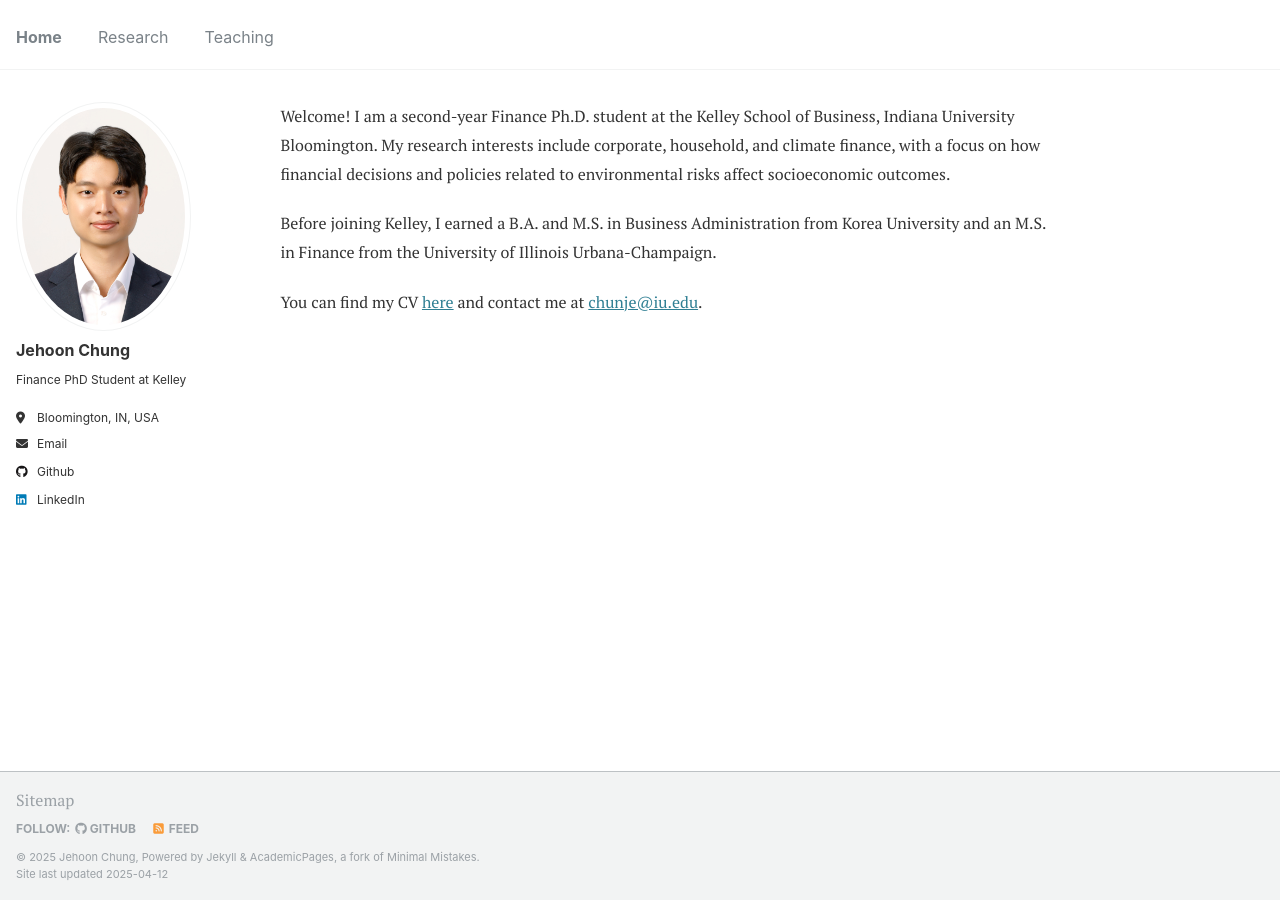
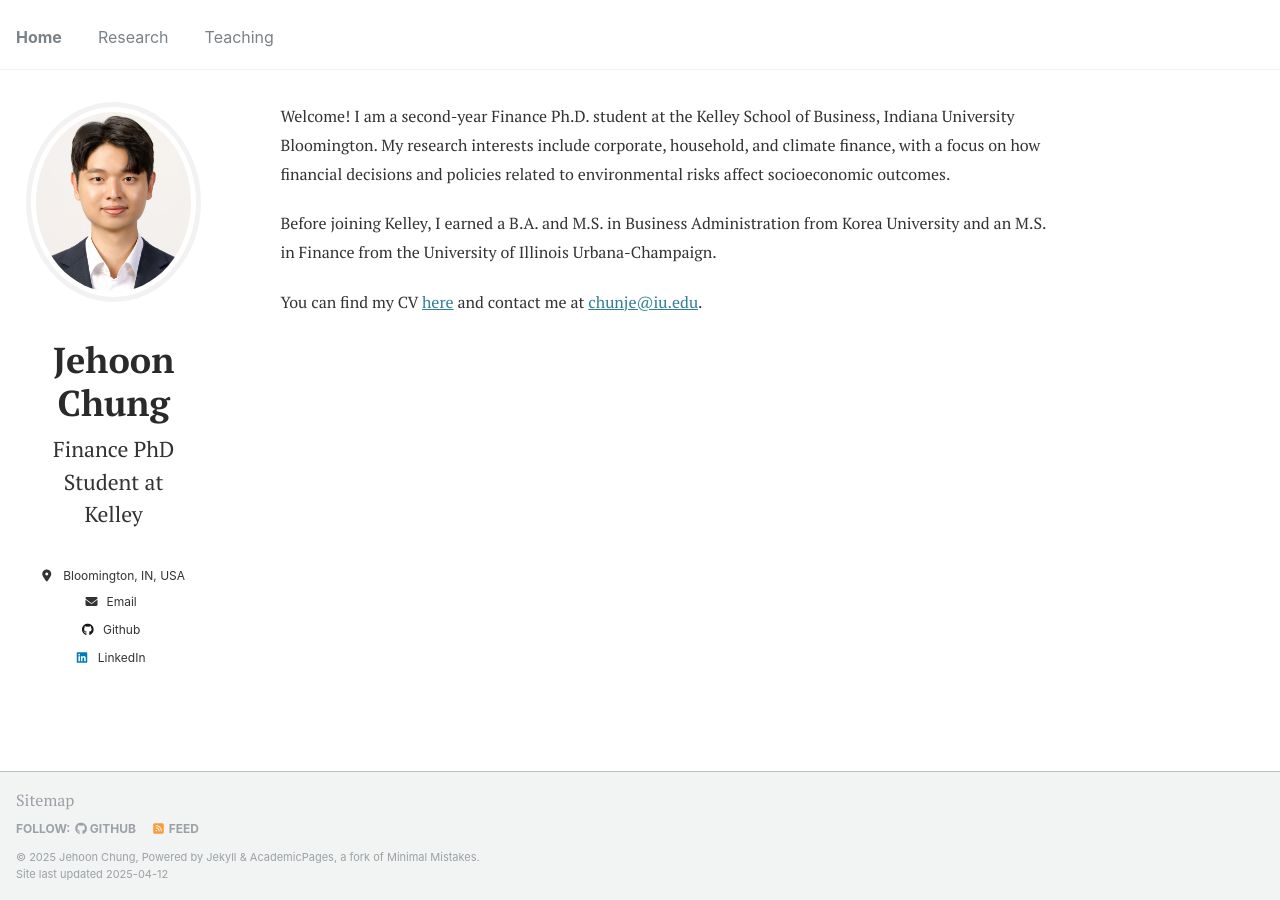
Before and after one commit to JehoonChung/jehoonchung.github.io, a Jekyll site: the page built from _pages/about.md, in a window 1280 px wide. Built offline with Jekyll 4.4.1, drawn with Linux system fonts in a browser that asks for light colours.

Commit message:
Update _custom.scss

```diff
--- a/_sass/_custom.scss
+++ b/_sass/_custom.scss
@@ -1,29 +1,84 @@
 /* ==========================================================================
-   Mobile-Only Author Profile Adjustments
+   Author Profile Layout Fixes (Left-Adjusted Photo)
    ========================================================================== */
 
-@media screen and (max-width: 768px) {
-  .author {
-    display: flex;
-    flex-direction: column;
-    align-items: center;
+/* Reset default author styles */
+.author {
+  display: block !important;
+  text-align: center;
+  position: relative; /* Added for potential fine-tuning */
+}
+
+/* Avatar styling - adjusted left */
+.author__avatar {
+  display: block !important;
+  margin: 0 auto 2rem !important;
+  float: none !important;
+  text-align: center;
+
+  img {
+    width: 200px !important;
+    height: 200px !important;
+    border-radius: 50%;
+    object-fit: cover;
+    border: 5px solid #f2f2f2;
+    display: block;
+    margin: 0 auto;
+  }
+}
+
+/* Rest of your perfect styling remains unchanged */
+.author__content {
+  display: block !important;
+  width: 100% !important;
+  float: none !important;
+  margin-top: 1.5rem;
+  text-align: center;
+
+  .author__name {
+    font-family: 'PT Serif', serif !important;
+    font-weight: 700 !important;
+    font-size: 2rem !important;
+    margin-bottom: 0.5rem !important;
+    color: #2a2a2a;
+    line-height: 1.2;
   }
 
-  .author__avatar {
-    margin-left: -5px !important; /* Slight left nudge */
+  .author__bio {
+    font-family: 'PT Serif', serif !important;
+    font-size: 1.2rem !important;
+    line-height: 1.5;
+    margin: 0 auto 2rem !important;
+    max-width: 80%;
+  }
+}
 
-    img {
-      width: 180px;
-      height: 180px;
-    }
+.author__urls-wrapper {
+  text-align: center !important;
+
+  .btn--inverse {
+    display: none !important;
+  }
+
+  .social-icons {
+    justify-content: center !important;
+  }
+}
+
+@media screen and (max-width: 768px) {
+  .author__avatar img {
+    width: 180px !important;
+    height: 180px !important;
+    margin-left: -3px !important; /* Slightly less left adjustment on mobile */
   }
 
   .author__content {
     .author__name {
-      font-size: 1.8rem;
+      font-size: 1.8rem !important;
     }
+
     .author__bio {
-      font-size: 1.1rem;
+      font-size: 1.1rem !important;
     }
   }
 }
```
